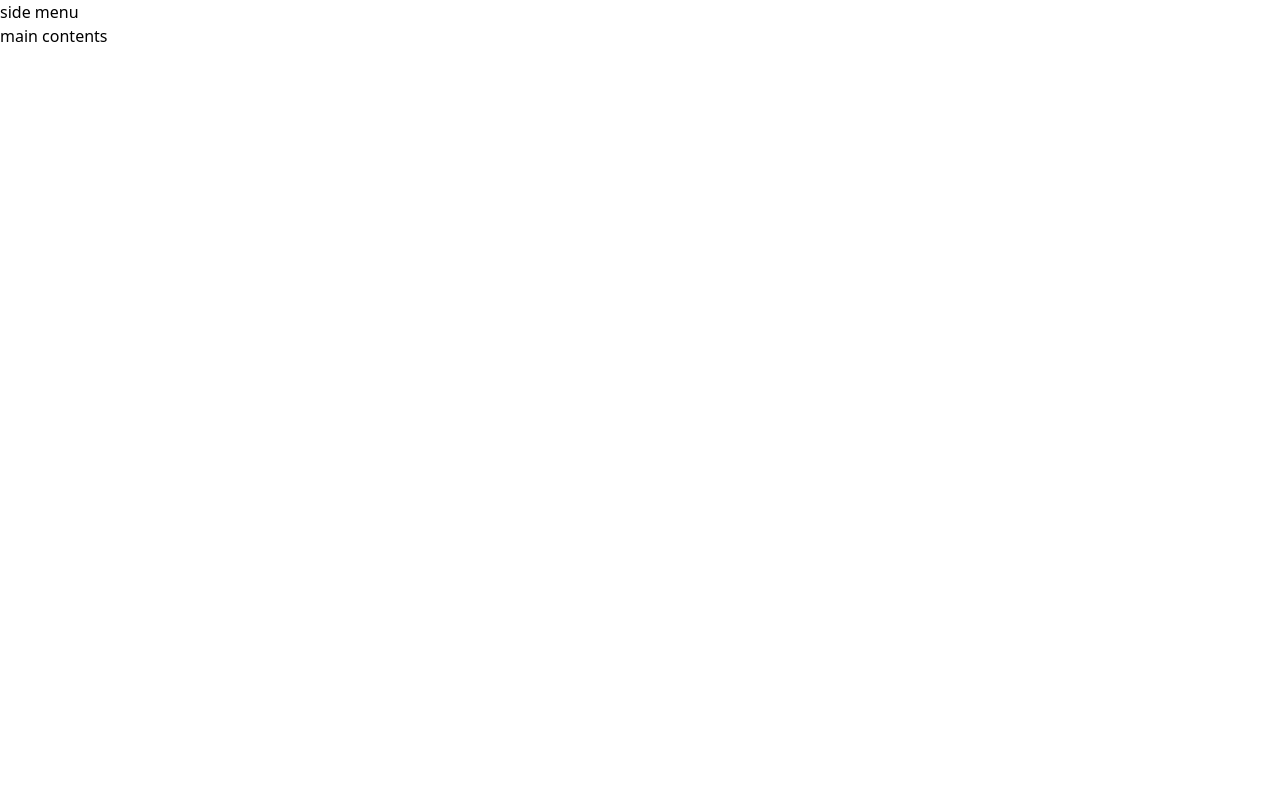
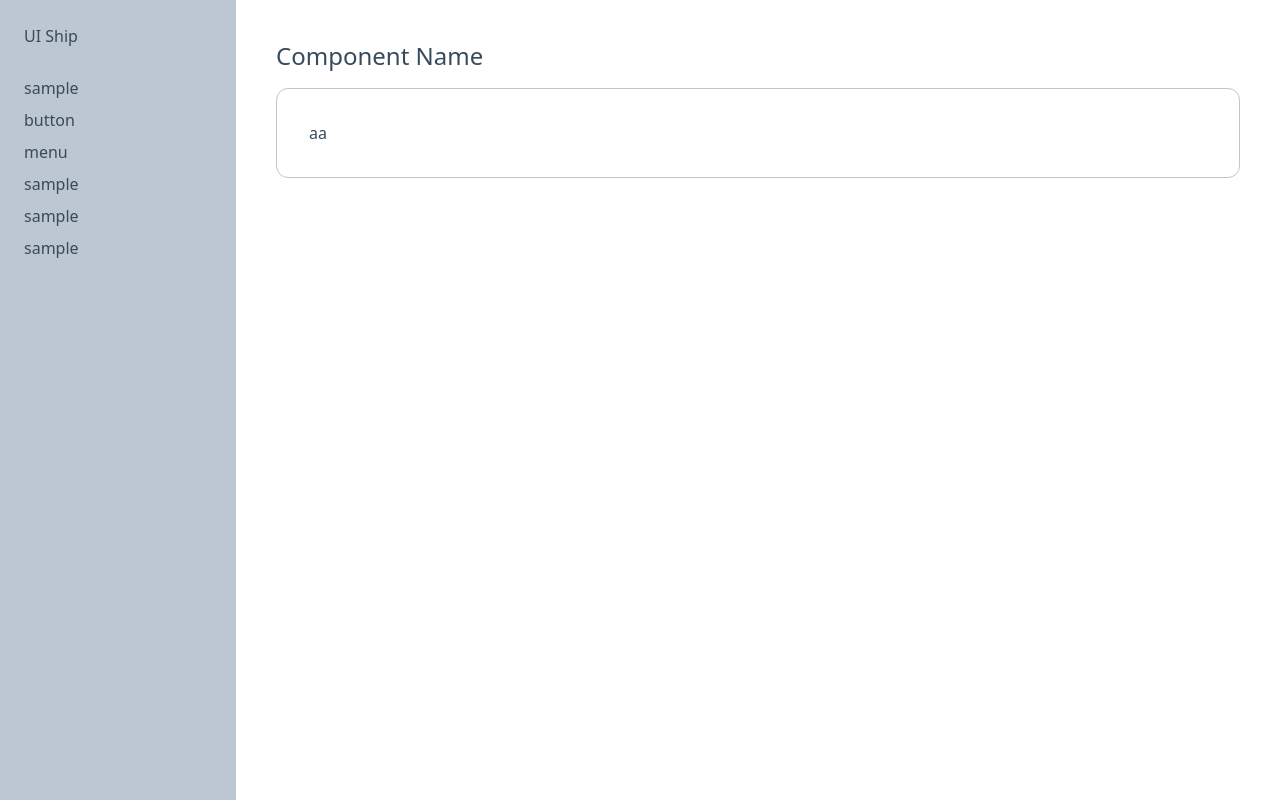
Before and after one commit to PK-Yakkun/ui-ship, a Next.js app in the folder ui-ship/: page / in a window 1280 px wide. Built offline with nearby package versions, Linux system fonts and the light colour scheme.

Commit message:
feat: TOPのView骨組み作成

```diff
--- /dev/null
+++ b/ui-ship/src/components/ui-ship/MainContents/index.tsx
@@ -0,0 +1,9 @@
+interface MainContentsProps {
+  children: React.ReactNode;
+}
+
+function MainContents({ children }: MainContentsProps) {
+  return <div className="w-full p-10">{children}</div>;
+}
+
+export default MainContents;
--- /dev/null
+++ b/ui-ship/src/components/ui-ship/SideMenu/SideMenu.tsx
@@ -0,0 +1,45 @@
+import Link from "next/link";
+
+interface sideMenuItem {
+  component: string;
+}
+
+const sideMenuItems: sideMenuItem[] = [
+  {
+    component: "sample",
+  },
+  {
+    component: "button",
+  },
+  {
+    component: "menu",
+  },
+  {
+    component: "sample",
+  },
+  {
+    component: "sample",
+  },
+  {
+    component: "sample",
+  },
+];
+
+function SideMenu() {
+  return (
+    <menu className="w-72 min-h-screen bg-primary p-3">
+      <h1 className="p-3 mb-3">UI Ship</h1>
+      <ol>
+        {sideMenuItems.map((item, index) => (
+          <li key={index} className="rounded-md overflow-hidden">
+            <Link href={item.component} passHref>
+              <span className="block py-1 px-3">{item.component}</span>
+            </Link>
+          </li>
+        ))}
+      </ol>
+    </menu>
+  );
+}
+
+export default SideMenu;
--- a/ui-ship/src/pages/_app.tsx
+++ b/ui-ship/src/pages/_app.tsx
@@ -1,8 +1,17 @@
-import '../styles/globals.css'
-import type { AppProps } from 'next/app'
+import "../styles/globals.css";
+import type { AppProps } from "next/app";
+import SideMenu from "@/components/ui-ship/SideMenu/SideMenu";
+import MainContents from "@/components/ui-ship/MainContents";
 
 function MyApp({ Component, pageProps }: AppProps) {
-  return <Component {...pageProps} />
+  return (
+    <div className="flex text-typography">
+      <SideMenu />
+      <MainContents>
+        <Component {...pageProps} />
+      </MainContents>
+    </div>
+  );
 }
 
-export default MyApp
+export default MyApp;
--- a/ui-ship/src/pages/index.tsx
+++ b/ui-ship/src/pages/index.tsx
@@ -2,10 +2,10 @@ import type { NextPage } from "next";
 
 const Home: NextPage = () => {
   return (
-    <>
-      <menu>side menu</menu>
-      <section>main contents</section>
-    </>
+    <section className="w-full">
+      <h2 className="text-2xl mb-4">Component Name</h2>
+      <div className="w-full p-8 border border-primary rounded-xl">aa</div>
+    </section>
   );
 };
 
```
